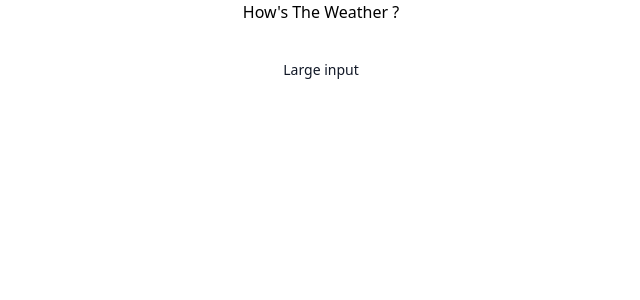
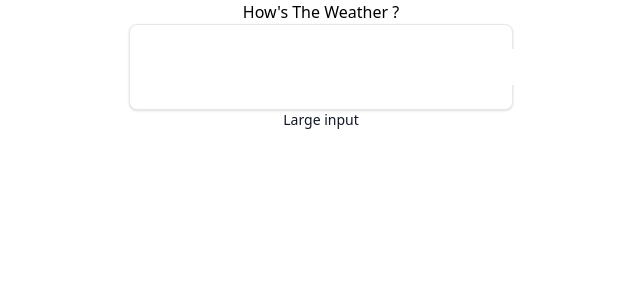
Before and after one commit to Onurakgull/Weather-App, a React (Create React App) app: page / in a window 1280 px wide. Shown: the top 300 px of the page, without its empty margins (319-959 px from the left). Built offline with nearby package versions, Linux system fonts and the light colour scheme; no server answers.

Commit message:
Weather App Css

```diff
--- a/src/App.js
+++ b/src/App.js
@@ -24,9 +24,10 @@ function App() {
   return (
     <div className="App">
       How's The Weather ?<br></br>
-
-      <input onChange={(e) => setSearch(e.target.value)} className='text-3xl font-bold underline' type="text"/>
-      {city && <City city={city} />}
+      <div className='max-w-sm m-auto p-6 bg-white border border-gray-200 rounded-lg shadow dark:bg-gray-800 dark:border-gray-700 text-center' id="card-weather">
+        <input onChange={(e) => setSearch(e.target.value)} className='text-3xl font-bold underline' type="text"/>
+        {city && <City city={city} />}
+      </div>
       <div class="mb-6">
           <label for="large-input" class="block mb-2 text-sm font-medium text-gray-900 dark:text-white">Large input</label>
       </div>
--- a/src/City.jsx
+++ b/src/City.jsx
@@ -4,7 +4,7 @@ const City = ({ city }) => {
   console.log(city);
   return (
     <div>
-      <div className="w-[350px] rounded-md shadow mx-auto">
+      <div className="mb-2 my-3 text-2xl font-bold tracking-tight text-gray-900 dark:text-white">
         <h1 className="text-5xl font-bold">{city.main.temp} °C</h1>
         <h1 className="text-3xl font-semibold">{city.name}</h1>
         <h1 className="text-2xl">{city.weather[0].main}</h1>
```
